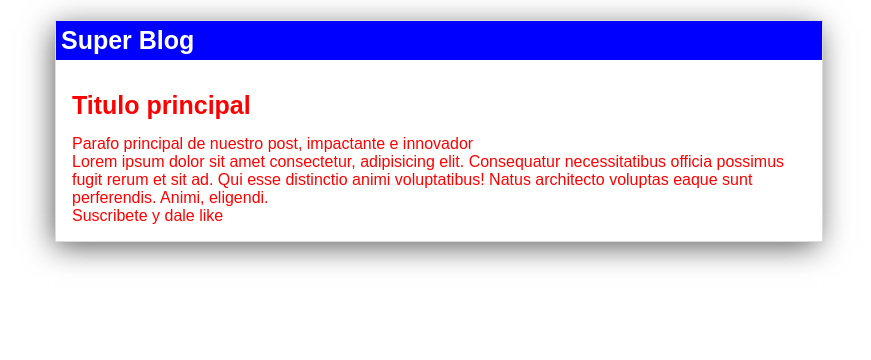
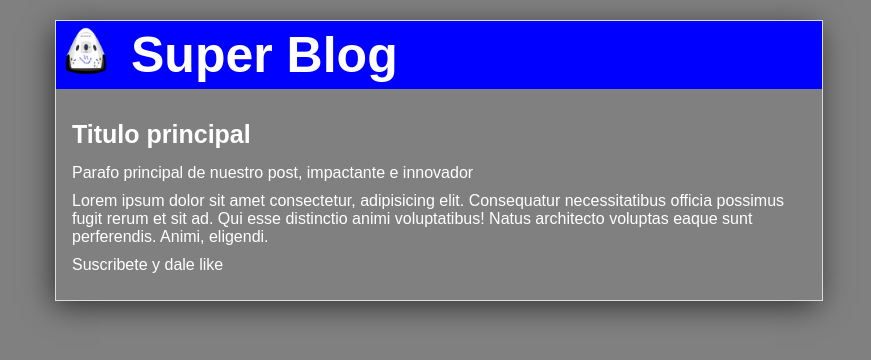
Before and after one commit to Rmoreno3/HyperBlog, a plain HTML site: page blogpost.html in a window 1280 px wide. Shown: the whole page, without its empty margins (201-1072 px from the left). Drawn offline with Linux system fonts and the light colour scheme.

Commit message:
Color de fondo, logo nuevo, cambio de color fuente

```diff
--- a/blogpost.html
+++ b/blogpost.html
@@ -10,7 +10,10 @@
 <body>
   <div class="container">
     <div class="cabezera">
-      Super Blog
+      <div class="container__image">
+          <img src="./images/dragon.jpeg" alt="">
+      </div>
+      <h1>Super Blog</h1>
     </div>
     <div class="post">
       <h1>Titulo principal</h1>
--- a/css/index.css
+++ b/css/index.css
@@ -1,16 +1,18 @@
 * {
   box-sizing: border-box;
-  margin: 0 auto;
+  margin: 0;
   padding: 0;
 }
 
 body {
-  color: red;
+  background-color: gray;
+  color: #FFF;
   text-align: center;
   font-family: Arial, Helvetica, sans-serif;
 }
 
 .container {
+  margin: 0 auto;
   margin-top: 20px;
   width: 60%;
   text-align: left;
@@ -25,7 +27,7 @@ body {
 }
 
 .cabezera {
-  text-align: left;
+  display: flex;
   background: blue;
   color: #FFF;
   font-weight: bold;
@@ -33,6 +35,27 @@ body {
   font-size: 25px;
 }
 
+.cabezera > h1 {
+  margin-left: 20px;
+  display: flex;
+  align-items: center;
+  text-align: center;
+}
+
+.container__image {
+  width: 50px;
+  height: 50px;
+}
+
+.container__image > img {
+  width: 100%;
+  height: 100%;
+}
+
 .post {
   padding: 1em;
 }
+
+.post > p {
+  margin-bottom: 10px;
+}
```
